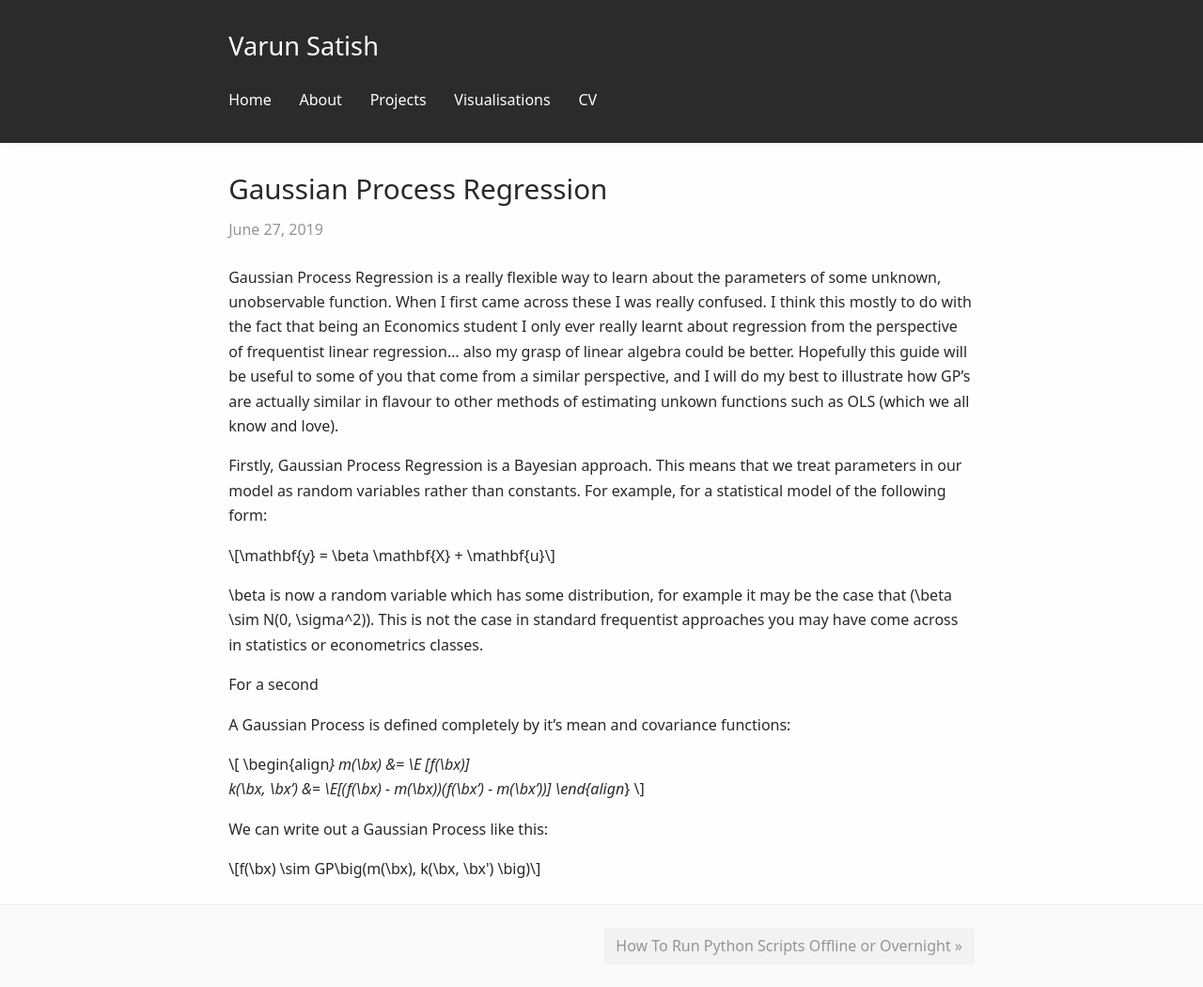
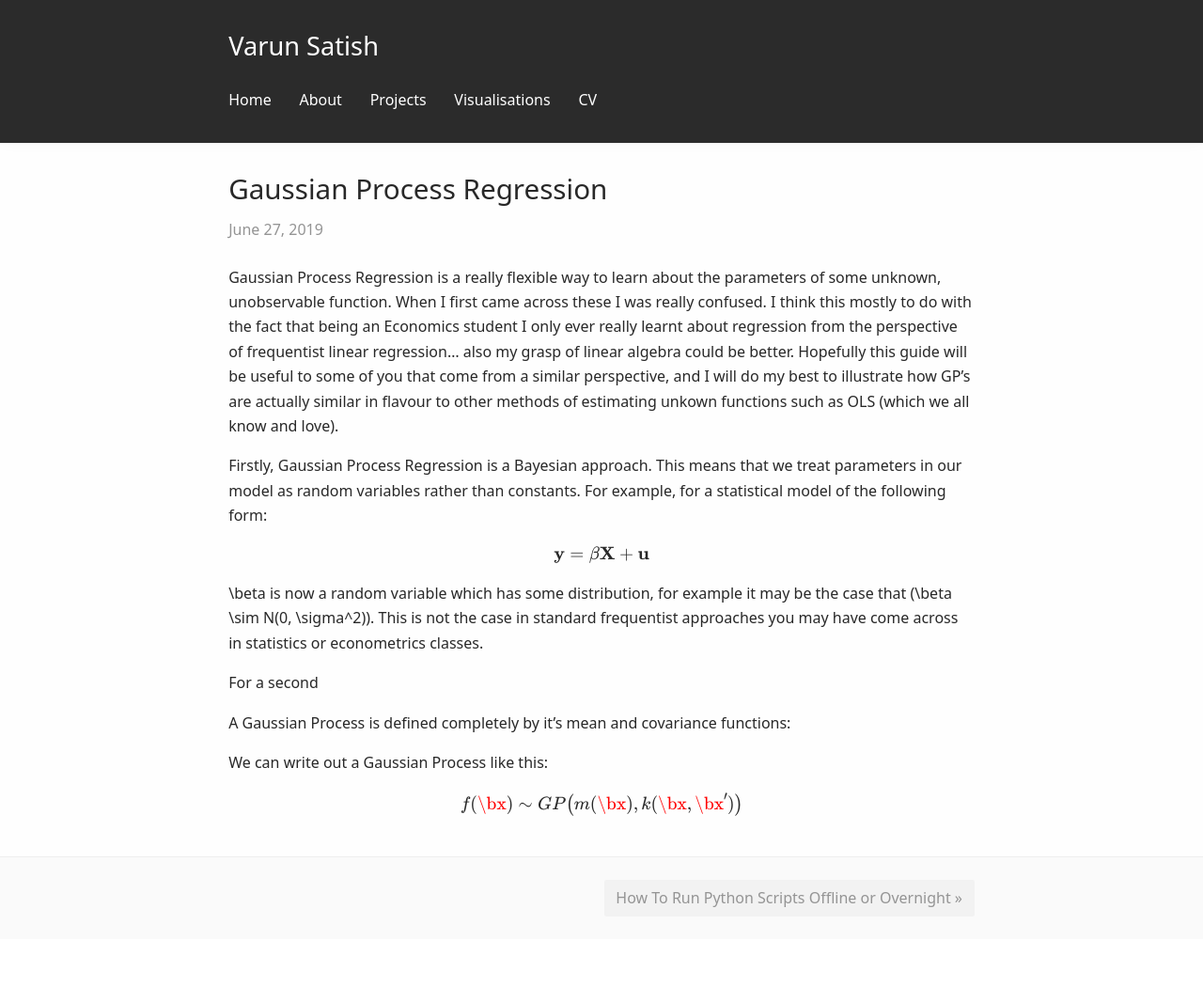
Before and after one commit to varunsatish/varunsatish.github.io, a Jekyll site: the page built from _posts/2019-06-27-GP_reg.md, in a window 1280 px wide. Shown: the whole page at 94% size. Built offline with Jekyll 4.4.1, drawn with Linux system fonts in a browser that asks for light colours; our own code applies the rules of GitHub Pages for plain Markdown files; formulas are drawn with MathJax 3; after the commit the page ends 999 px from its top, so only the background shows below that.

```diff
--- a/_posts/2019-06-27-GP_reg.md
+++ b/_posts/2019-06-27-GP_reg.md
@@ -4,11 +4,13 @@ date: 2019-06-27
 mathjax: true
 ---
 
+<script src="https://cdn.mathjax.org/mathjax/latest/MathJax.js?config=TeX-AMS-MML_HTMLorMML" type="text/javascript"></script>
+
 Gaussian Process Regression is a really flexible way to learn about the parameters of some unknown, unobservable function. When I first came across these I was really confused. I think this mostly to do with the fact that being an Economics student I only ever really learnt about regression from the perspective of frequentist linear regression... also my grasp of linear algebra could be better. Hopefully this guide will be useful to some of you that come from a similar perspective, and I will do my best to illustrate how GP's are actually similar in flavour to other methods of estimating unkown functions such as OLS (which we all know and love).
 
 Firstly, Gaussian Process Regression is a **Bayesian** approach. This means that we treat parameters in our model as random variables rather than constants. For example, for a statistical model of the following form:
 
-$$ \mathbf{y} = \beta \mathbf{X} + \mathbf{u} $$
+$$\mathbf{y} = \beta \mathbf{X} + \mathbf{u}$$
 
 \beta is now a random variable which has some distribution, for example it may be the case that \(\beta \sim N(0, \sigma^2)\). This is **not** the case in standard frequentist approaches you may have come across in statistics or econometrics classes.
 
@@ -16,10 +18,6 @@ For a second
 
 A Gaussian Process is defined completely by it's mean and covariance functions:
 
-\\[ \begin{align*}
-    m(\bx) &= \E [f(\bx)] \\
-    k(\bx, \bx') &= \E[(f(\bx) - m(\bx))(f(\bx') - m(\bx'))]
-\end{align*} \\]
 
 We can write out a Gaussian Process like this:
 
```
